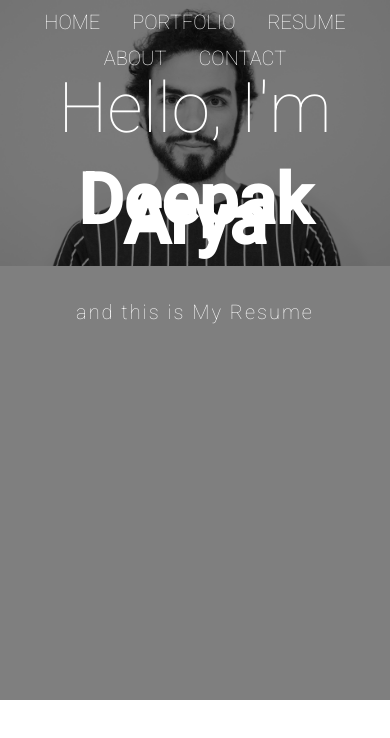
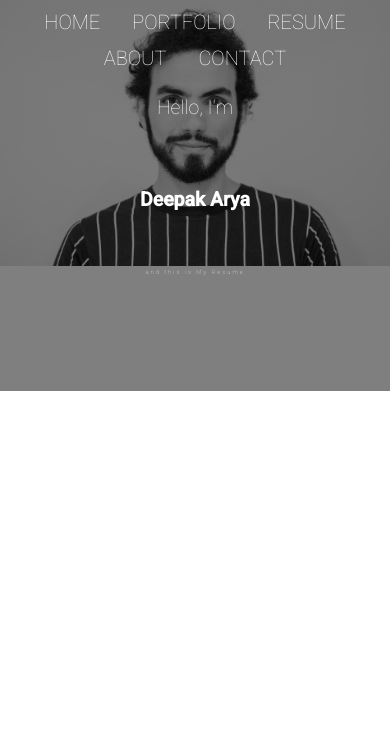
Before and after one commit to Deepakarya0155/portfolio, an Angular app: page / in a window 390 px wide. Shown: the top 738 px of the page. Built offline with nearby package versions, Linux system fonts and the light colour scheme.

Commit message:
change according to regarding mobile view

```diff
--- a/src/app/home/home.component.css
+++ b/src/app/home/home.component.css
@@ -1,23 +1,31 @@
 #HOME{
     background-image:url('../img/images/image_1.jpg');
-    height:700px;
+
     background-repeat: no-repeat;
     width:100%;
     background-size: 100%;
 }
 #HOME2{
     background-color:rgb(0,0,0,.5);
-    height:700px;
+    background-size: 100%;
 }
-#Home_text{
+.Home_text{
     text-align:center;
-    padding-top:25%;
     font-family: 'Roboto', sans-serif;
     font-weight: 200;
-    font-size:500%;
+    padding:25%;
+    font-size:5vw;
     color:white;
+    height:100%;
 }
-#Home_text2{
-    font-size:20px;
+.Home_text2{
+    font-size:1.5vw;
     letter-spacing: .2rem
 }
+.Home_textm{
+    text-align:center;
+    font-family: 'Roboto', sans-serif;
+    padding:20%;
+    color:white;
+    height:100%;
+}
--- a/src/app/home/home.component.html
+++ b/src/app/home/home.component.html
@@ -1,10 +1,11 @@
-<div id="HOME">
-    <div id="HOME2">
-        <div id="Home_text">
-            <p>Hello, I'm</p><br><br><br>
-            <p><strong>{{name}}</strong></p><br><br><br>
-            <p id="Home_text2">and this is My Resume</p>
+<div id="HOME" class="container">
+    <div id="HOME2" class='row'>
+        <div [ngClass]="backend.computerscreenFlag?'col-md-12 Home_text':'col-md-12 Home_textm'">
+            <p>Hello, I'm</p>
+            <span [hidden]='!backend.computerscreenFlag'><br><br><br></span>
+            <p><strong>{{name}}</strong>
+            <span [hidden]='!backend.computerscreenFlag'><br><br><br></span>
+            <p class="Home_text2">and this is My Resume</p>
         </div>
-
     </div>
 </div>
--- a/src/app/home/home.component.ts
+++ b/src/app/home/home.component.ts
@@ -1,4 +1,5 @@
 import { Component, OnInit } from '@angular/core';
+import { Backend } from '../servics/Backend';
 
 @Component({
   selector: 'app-home',
@@ -9,7 +10,7 @@ export class HOMEComponent implements OnInit {
 
   name="Deepak Arya"
 
-  constructor() { }
+  constructor(public backend:Backend) { }
 
   ngOnInit(): void {
 
--- a/src/app/navbar/navbar.ts
+++ b/src/app/navbar/navbar.ts
@@ -1,6 +1,7 @@
 import {Component,HostListener} from '@angular/core'
 import {Router} from '@angular/router'
 import {slideRight,slideLeft,slideDown,slideUp,shakeLeftRight} from '../animations/animations'
+import { Backend } from '../servics/Backend';
 
 @Component({
     selector:'app-navbar',
@@ -17,11 +18,13 @@ import {slideRight,slideLeft,slideDown,slideUp,shakeLeftRight} from '../animatio
 export class NavBar{
     computerscreenFlag=true;
     scrollFlag=false;
-    constructor(private route:Router){
+    constructor(private route:Router,private backend:Backend){
         if(screen.availWidth<720){
             this.computerscreenFlag=false
+            this.backend.computerscreenFlag=false;
         }else{
             this.computerscreenFlag=true
+            this.backend.computerscreenFlag=true;
         }
     }
 
@@ -36,8 +39,10 @@ export class NavBar{
         // console.log(event)
         if(screen.availWidth<720){
             this.computerscreenFlag=false
+            this.backend.computerscreenFlag=false;
         }else{
             this.computerscreenFlag=true
+            this.backend.computerscreenFlag=true;
         }
     }
 
--- a/src/app/servics/Backend.ts
+++ b/src/app/servics/Backend.ts
@@ -1,10 +1,11 @@
-import {Injectable} from '@angular/core'
+import {Injectable, HostListener} from '@angular/core'
 import { HttpClient } from '@angular/common/http';
 
 @Injectable()
 export class Backend{
     study_data:any[];
     exp_data:any[];
+    computerscreenFlag=true;
     constructor(private http:HttpClient){
         this.loadStudyData()
         this.loadExpData();
@@ -19,4 +20,6 @@ export class Backend{
             this.exp_data=res
         },error=>console.log(error))
     }
+
+
 }
```
